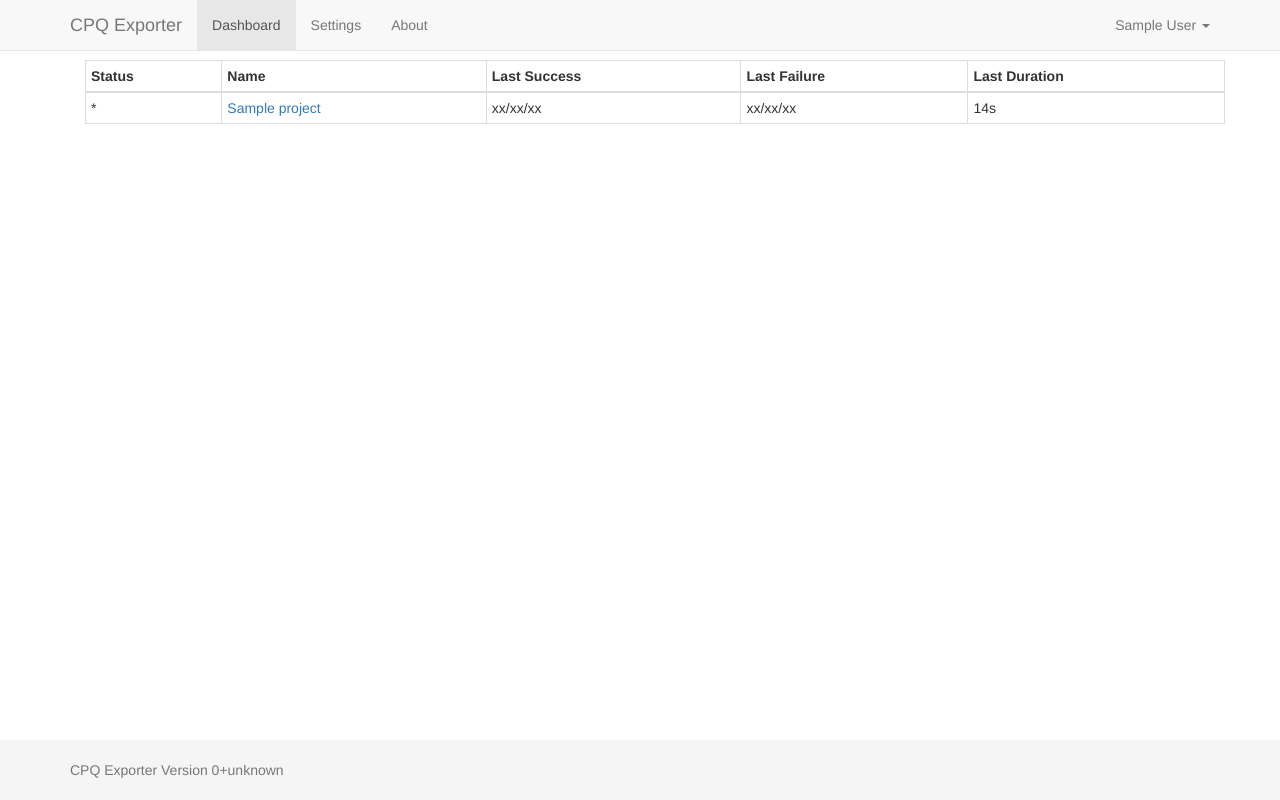
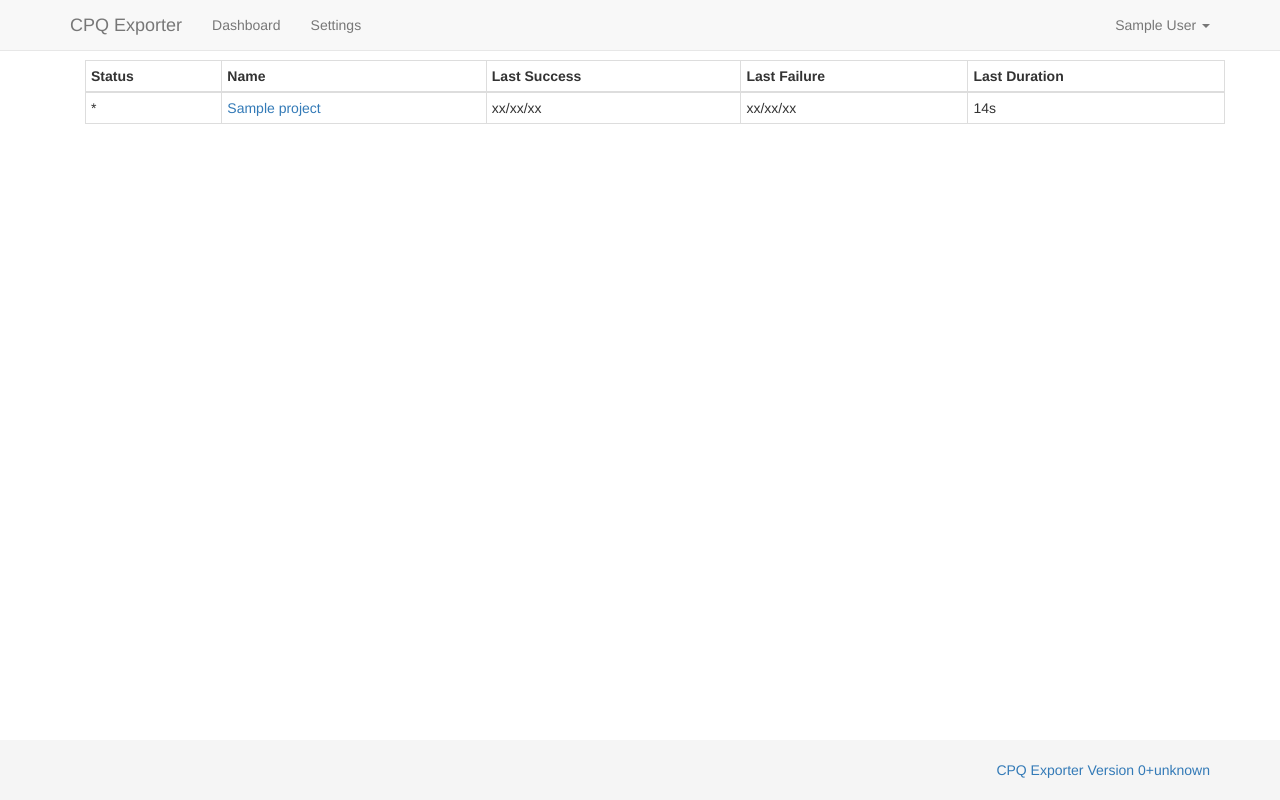
Before and after one commit to mjj55409/cpq-exporter, a Django app: page / in a window 1280 px wide. Run offline with Django 3.2, Linux system fonts and the light colour scheme; a user stored in the database is signed in; tables that the repository leaves empty hold one stand-in row (values such as "Sample post"); parts of the project's set-up code (start-up, migrations or seed data) failed here and were passed over; some libraries are stand-ins or nearby versions.

Commit message:
Push version # to right align
Make version string clickable, resolving to About page.

```diff
--- a/cpq_exporter/static/js/project.js
+++ b/cpq_exporter/static/js/project.js
@@ -1,5 +1,7 @@
 /* Toggle active indicator on nav bar */
+/*
 $(".nav a").on("click", function(){
     $(".nav").find(".active").removeClass("active");
     $(this).parent().addClass("active");
 });
+*/
--- a/cpq_exporter/templates/base.html
+++ b/cpq_exporter/templates/base.html
@@ -44,11 +44,10 @@
         <div id="navbar" class="collapse navbar-collapse">
           <ul class="nav navbar-nav">
             {% if request.user.is_authenticated %}
-            <li class="active"><a href="{% url 'home' %}">Dashboard</a></li>
+            <li><a href="{% url 'home' %}">Dashboard</a></li>
             {% if request.user.is_superuser %}
             <li><a href="{% url 'admin:index' %}">Settings</a></li>
             {% endif %}
-            <li><a href="{% url 'about' %}">About</a></li>
           </ul>
 
           <ul class="nav navbar-nav navbar-right">
@@ -68,17 +67,13 @@
             {% endif %}
           </ul>
         </div>
-
-
       </div>
     </nav>
 
     <!-- Begin page content -->
     <div class="container">
 
-      {% block content %}
-      <p>Use this file, blah, blah, blah.</p>
-      {% endblock content %}
+      {% block content %}{% endblock content %}
 
     </div>
 
@@ -87,7 +82,7 @@
     <!-- Fixed Footer -->
     <footer class="footer">
       <div class="container">
-        <p class="text-muted">CPQ Exporter Version {{ exporter_version }}</p>
+        <p class="pull-right text-muted"><a href="{% url 'about' %}#">CPQ Exporter Version {{ exporter_version }}</a></p>
       </div>
     </footer>
 
```
